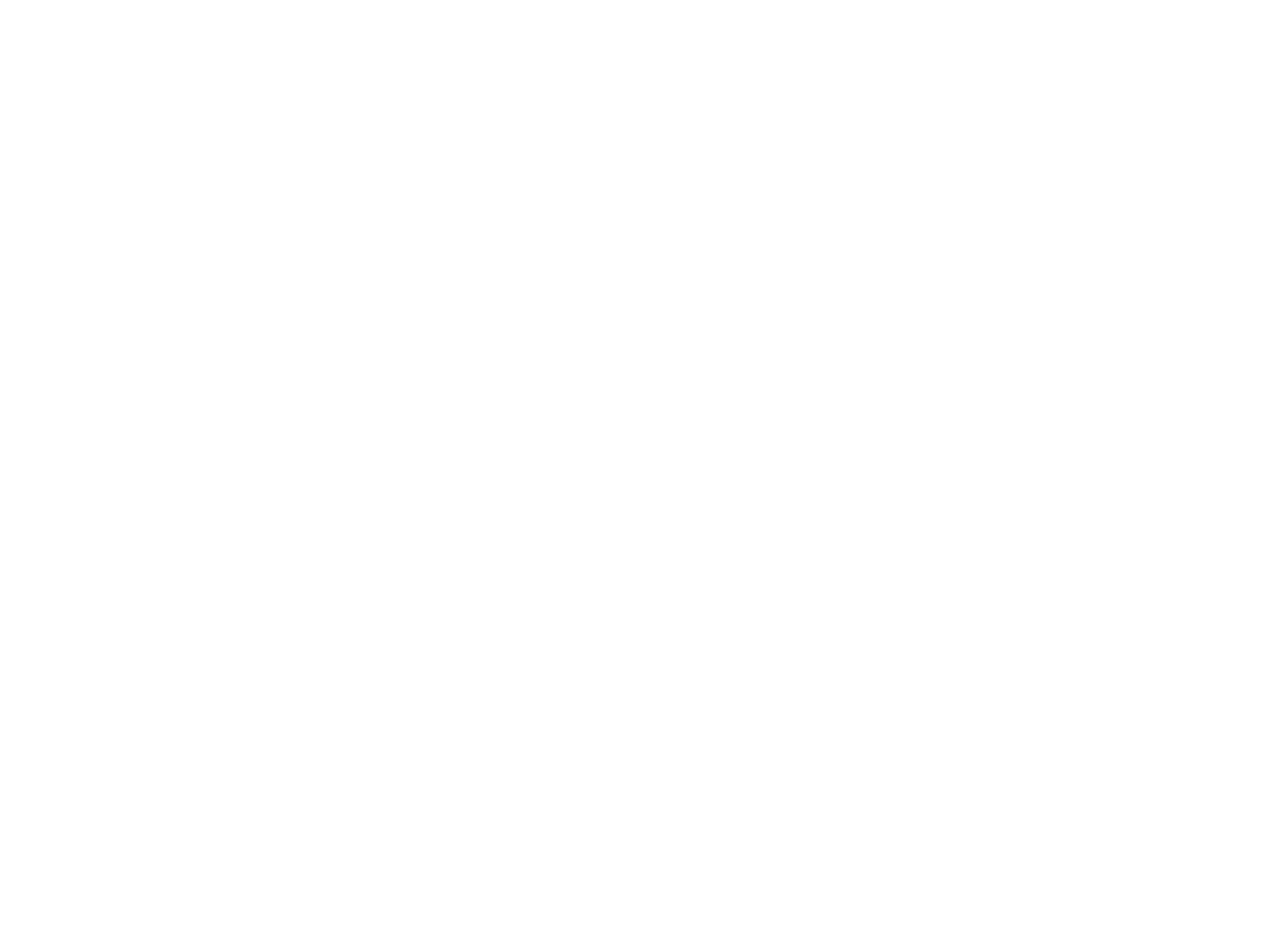
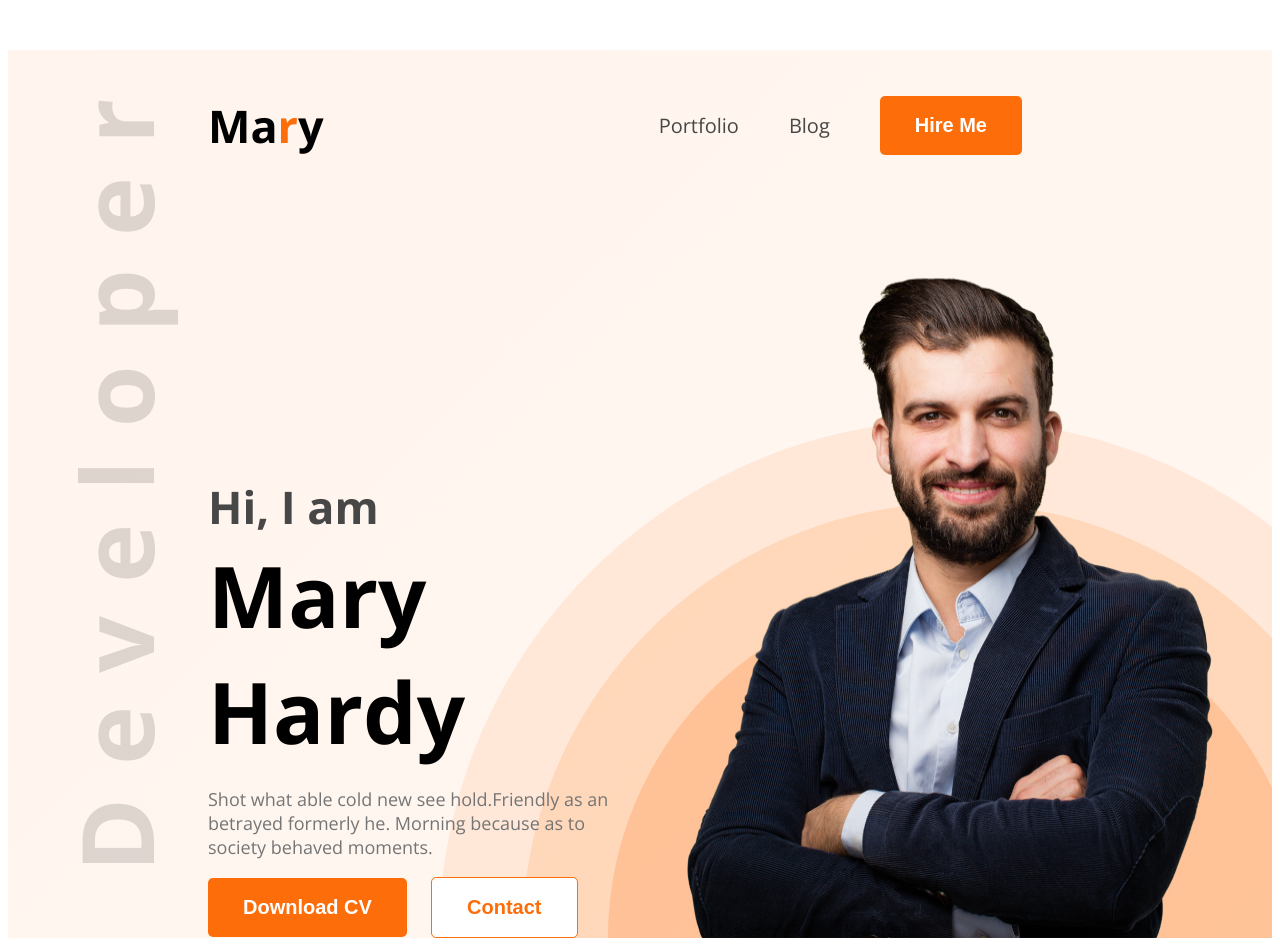
Before and after one commit to Rakibul7233/Web-Dev-Portfolio, a plain HTML site: page index.html in a window 1280 px wide. Before the commit the page ends 800 px from the top, so only its background shows below. Drawn offline with nearby package versions, Linux system fonts and the light colour scheme.

Commit message:
header section

```diff
--- a/index.html
+++ b/index.html
@@ -4,9 +4,31 @@
     <meta charset="UTF-8">
     <meta name="viewport" content="width=device-width, initial-scale=1.0">
     <title>Web-Dev-Portfolio</title>
+    <link rel="preconnect" href="https://fonts.googleapis.com">
+<link rel="preconnect" href="https://fonts.gstatic.com" crossorigin>
+<link href="https://fonts.googleapis.com/css2?family=Open+Sans:ital,wght@0,300..800;1,300..800&family=Work+Sans:ital,wght@0,100..900;1,100..900&display=swap" rel="stylesheet">
+<link rel="stylesheet" href="style/styles.css">
 </head>
-<body>
+<body class="open-sans-google-font">
     <header>
+        <nav>
+            <h3 class="nav-title">Ma<span class="shared-color">r</span>y</h3>
+            <ul>
+                <li><a class="dark-2 portfolio" href="">Portfolio</a></li>
+                <li><a class="dark-2 blog" href="">Blog</a></li>
+                <li><a href=""><button class="btn-primary">Hire Me</button></a></li>
+            </ul>
+        </nav>
+        <div class="banner">
+            <div class="banner-content">
+                <h3 class="banner-greetiring dark-2">Hi, I  am</h3>
+                <h1 class="banner-title">Mary Hardy</h1>
+                <p class="banner-description dark-3">Shot what able cold new see hold.Friendly as an betrayed formerly he. Morning because as to society behaved moments.</p>
+                <button class="btn-primary ">Download CV</button>
+                <button class="banner-btn">Contact</button>
+            </div>
+            <img class="banner-pic" src="images/hardy.png" alt="">
+        </div>
 
     </header>
     <main>
--- a/style/styles.css
+++ b/style/styles.css
@@ -0,0 +1,104 @@
+
+.open-sans-google-font {
+  font-family: "Open Sans", sans-serif;
+  font-optical-sizing: auto;
+  font-style: normal;
+  font-variation-settings:
+    "wdth" 100;
+}
+
+/* shared style */
+.shared-color{
+    color: #FD6E0A;
+}
+.dark-2{
+    color: #474747;
+}
+.dark-3{
+    color: #757575;
+}
+.btn-primary{
+    background-color: #FD6E0A;
+    font-weight: bold;
+    font-size: 20px;
+    color: white;
+    padding: 18px 35px;
+    border-radius: 5px;
+    border: none;
+
+}
+
+
+/* nav sytle */
+header{
+    background-image: url(../images/developer.png), url(../images/header_bg.png), linear-gradient(135deg , #fff1e7bd,#fff1e795);
+    background-repeat: no-repeat;
+    background-position: left 70px top 50px, right bottom,0;
+}
+nav{
+    display: flex;
+    justify-content: space-between;
+    margin: 50px 200px;
+}
+.nav-title{
+    font-weight: 800px;
+    font-size: 45px;
+}
+nav ul{
+    display: flex;
+    align-items: center;
+
+}
+.portfolio, .blog{
+    font-size: 20px;
+}
+
+nav ul li{
+    list-style: none;
+    margin-right: 50px;
+}
+nav li a {
+    text-decoration: none;
+}
+
+/* banner style  */
+
+.banner{
+    display: flex;
+    justify-content: space-between;
+    margin: 0 50px 0 200px;
+}
+.banner-content{
+    max-width: 585px;
+    margin-top: 180px;
+}
+.banner-greetiring{
+    font-weight: 600px;
+    font-size: 45px;
+    margin-bottom: 0px;
+}
+.banner-title{
+    font-weight: 700px;
+    font-size: 85px;
+    margin-top: 0px;
+    margin-bottom: 0px;
+}
+.banner-description{
+    font-size: 18px;
+    font-weight: 300px;
+}
+.banner-btn{
+    margin-left: 20px;
+    font-weight: bold;
+    font-size: 20px;
+    color: #FD6E0A;
+    background-color: white;
+    padding: 18px 35px;
+    border-radius: 5px;
+    border: 1px solid #FD6E0A;
+}
+
+.banner-pic{
+    width: 585px;
+
+}
```
Also changed, not shown: images/developer.png (added), images/hardy.png (added), images/header_bg.png (added), images/icons/facebook.png (added), images/icons/insta.png (added), images/icons/js.png (added), images/icons/mongo.png (added), images/icons/nodejs.png (added), images/icons/react.png (added), images/icons/twitter.png (added).
